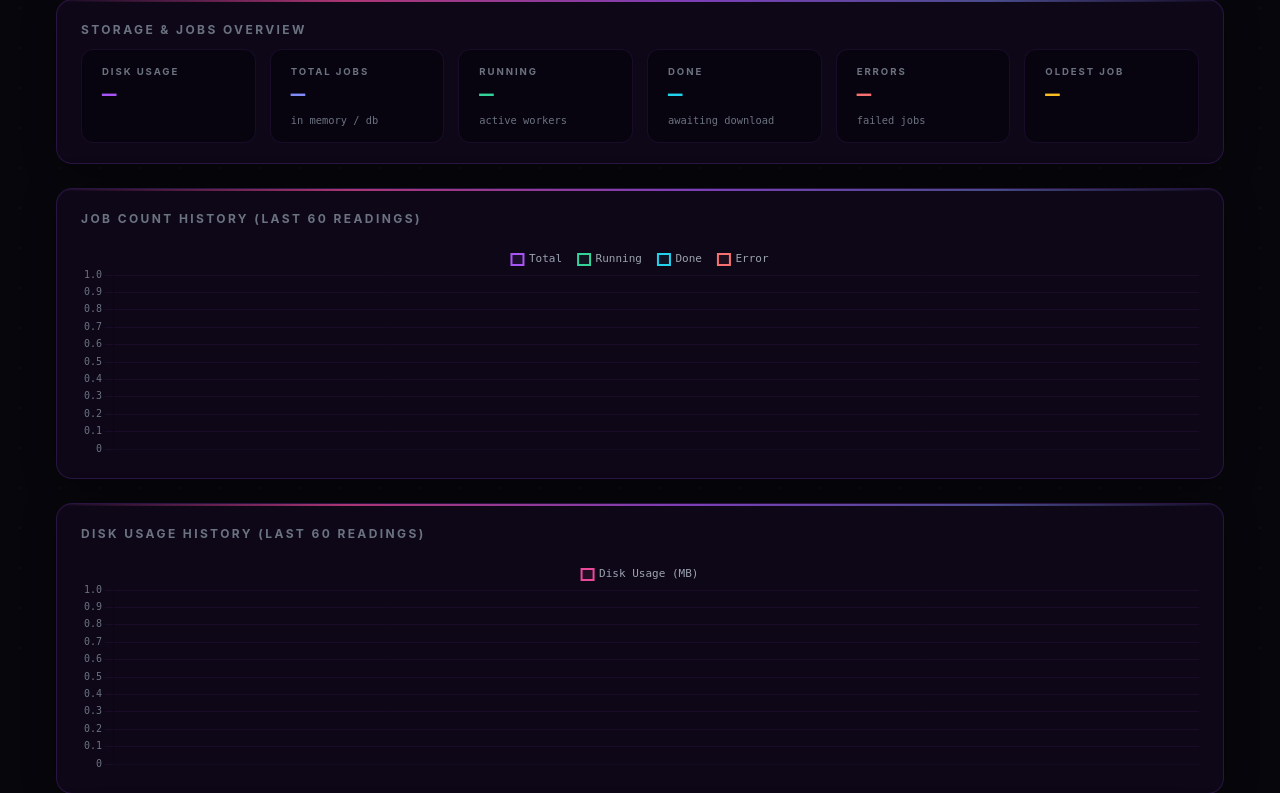
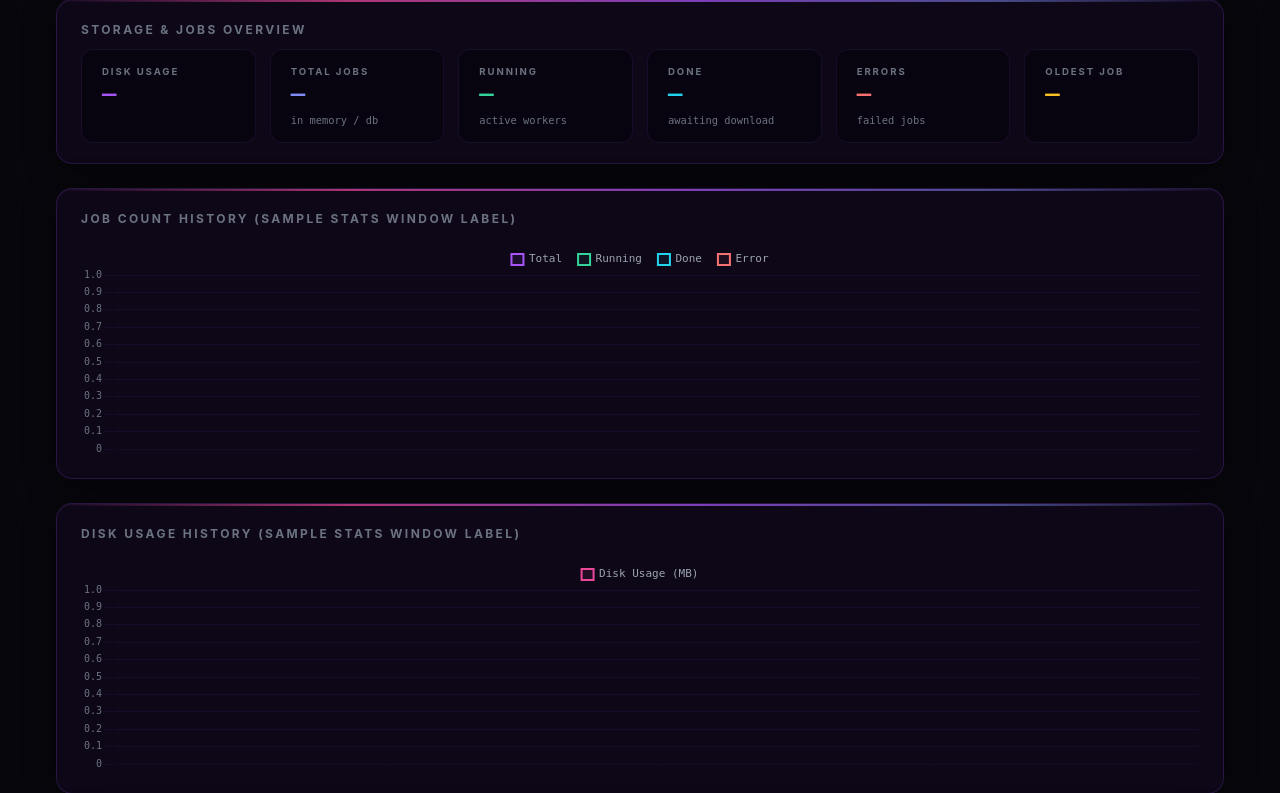
Before and after one commit to lordamos/SUMTHIN_HUMAN, a Flask app: template backend/templates/admin.html in a window 1280 px wide. Shown: the part 132-925 px from the top of the page. Run offline with Flask 3, Linux system fonts and the light colour scheme; the template is opened without the code that fills it: most values are stand-ins (such as "Sample title", 1, 10 or a date in 2020).

Commit message:
feat: let operators configure dashboard chart history via env vars
Task: Let operators choose how much history the dashboard chart keeps

Changes:
- backend/job_store.py: Added _parse_positive_int() helper that validates env
  vars, warns to stderr on bad values, and falls back to the default.
  _STATS_HISTORY_MAX now reads from STATS_HISTORY_SIZE env var (default 60).
  Controls how many snapshots are retained in SQLite and returned by
  /video-jobs/history.
- backend/app.py: _STATS_SAMPLE_INTERVAL now reads from STATS_SAMPLE_INTERVAL
  env var (default 5 seconds) via the same validated helper. Controls how
  often the background recorder samples job counts and disk usage.
- backend/app.py: admin_dashboard() computes a human-readable window label
  (e.g. "last 5 min", "last 30 min", "last 2.0 hr") from the two env vars
  and passes it plus stats_history_size to the Jinja2 template.
- backend/templates/admin.html: Chart h2 headings use {{ stats_window_label }}
  instead of the hardcoded "last 60 readings" string.
- backend/templates/admin.html: JS MAX_HISTORY constant uses
  {{ stats_history_size }} so the client-side rolling buffer matches the
  server-side ring buffer size.
- Updated docstrings and comments to remove hardcoded 5s / 60-record mentions.

No deviations from the task spec. Defaults are unchanged (60 samples, 5 s
interval → "last 5 min"), so existing deployments behave identically unless
the operator sets the new env vars. Invalid values (zero, negative, non-numeric)
log a stderr warning and fall back to the default rather than crashing.

Replit-Task-Id: 3bf08018-27be-4d71-8c21-b5abd01c7dc1

```diff
--- a/backend/app.py
+++ b/backend/app.py
@@ -455,7 +455,22 @@ def admin_dashboard():
         stats_url += "?" + qs
         history_url += "?" + qs
         list_url += "?" + qs
-    return render_template("admin.html", stats_url=stats_url, history_url=history_url, list_url=list_url, key_param=key_param)
+    _total_secs = job_store._STATS_HISTORY_MAX * _STATS_SAMPLE_INTERVAL
+    if _total_secs < 60:
+        _window_label = f"last {_total_secs}s"
+    elif _total_secs < 3600:
+        _window_label = f"last {_total_secs // 60} min"
+    else:
+        _window_label = f"last {_total_secs / 3600:.1f} hr"
+    return render_template(
+        "admin.html",
+        stats_url=stats_url,
+        history_url=history_url,
+        list_url=list_url,
+        key_param=key_param,
+        stats_window_label=_window_label,
+        stats_history_size=job_store._STATS_HISTORY_MAX,
+    )
 
 
 @app.route("/health", methods=["GET"])
@@ -896,10 +911,11 @@ _cleanup_thread = threading.Thread(target=_cleanup_video_jobs, daemon=True)
 _cleanup_thread.start()
 
 # ---------------------------------------------------------------------------
-# Background stats recorder — samples job counts + disk usage every 5 s and
-# persists the snapshot so the admin dashboard can show history after refresh.
+# Background stats recorder — samples job counts + disk usage every
+# STATS_SAMPLE_INTERVAL seconds (default 5, env-configurable) and persists the
+# snapshot so the admin dashboard can show history after refresh.
 # ---------------------------------------------------------------------------
-_STATS_SAMPLE_INTERVAL = 5  # seconds
+_STATS_SAMPLE_INTERVAL = job_store._parse_positive_int("STATS_SAMPLE_INTERVAL", 5)  # seconds
 
 
 def _record_stats_loop() -> None:
@@ -1174,9 +1190,10 @@ def video_jobs_stats():
 def video_jobs_history():
     """Return persisted stats snapshots for the admin dashboard history charts.
 
-    Returns up to 60 records (the last ~5 minutes sampled at 5-second intervals)
-    so the chart can be prefilled after a page refresh.  Protected by the same
-    ADMIN_SECRET credential as /video-jobs/stats.
+    Returns up to STATS_HISTORY_SIZE records (default 60, configurable via env
+    var) sampled every STATS_SAMPLE_INTERVAL seconds (default 5 s) so the chart
+    can be prefilled after a page refresh.  Protected by the same ADMIN_SECRET
+    credential as /video-jobs/stats.
     """
     if not _admin_authorized():
         return Response(
--- a/backend/templates/admin.html
+++ b/backend/templates/admin.html
@@ -497,7 +497,7 @@
   <!-- History chart -->
   <div class="card">
     <div class="card-top-bar"></div>
-    <h2>Job Count History (last 60 readings)</h2>
+    <h2>Job Count History ({{ stats_window_label }})</h2>
     <div class="chart-wrap">
       <canvas id="history-chart"></canvas>
     </div>
@@ -506,7 +506,7 @@
   <!-- Storage history chart -->
   <div class="card">
     <div class="card-top-bar"></div>
-    <h2>Disk Usage History (last 60 readings)</h2>
+    <h2>Disk Usage History ({{ stats_window_label }})</h2>
     <div class="chart-wrap">
       <canvas id="storage-chart"></canvas>
     </div>
@@ -566,7 +566,7 @@
   }
 
   // ── History buffers (client-side rolling window) ─────────────────────────
-  const MAX_HISTORY = 60;
+  const MAX_HISTORY = {{ stats_history_size }};
   const historyLabels = [];
   const historyTotal = [];
   const historyRunning = [];
```
Also changed, not shown: backend/job_store.py (+19 -1 lines).
